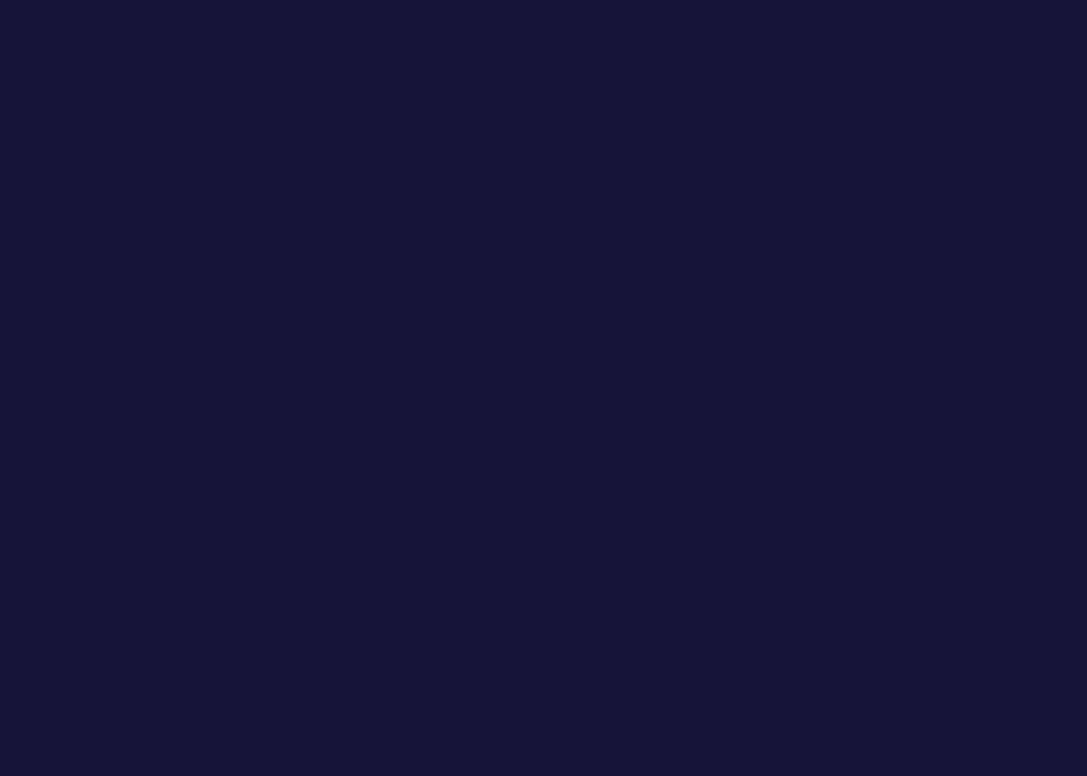
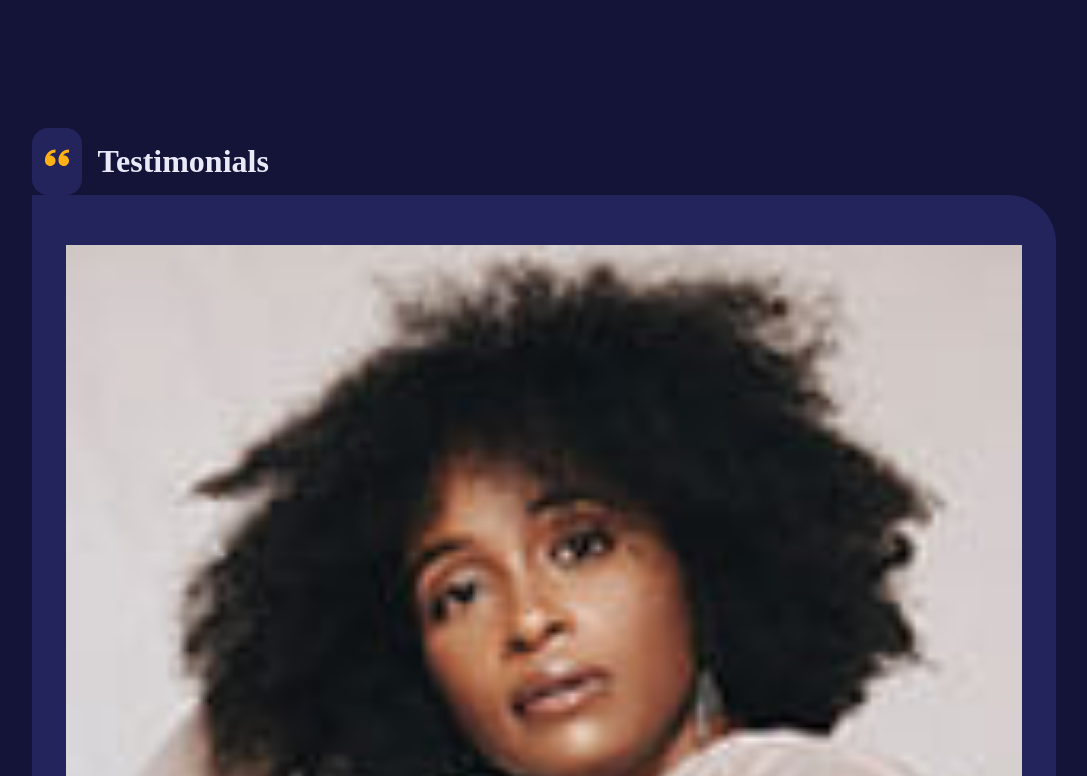
Before and after one commit to Nitesh-Muchhal2002/Fitness-website, a React (Vite) app: page / in a window 1280 px wide. Shown: the part 2980-3756 px from the top of the page, without its empty margins (96-1183 px from the left). Before the commit the page ends 2948 px from the top, so only its background shows below. Built offline with nearby package versions, Linux system fonts and the light colour scheme.

Commit message:
no changes

```diff
--- a/src/pages/home/Home.jsx
+++ b/src/pages/home/Home.jsx
@@ -4,6 +4,7 @@ import './home.css'
 import Programs from '../../components/Programs'
 import Values from '../../components/Values'
 import FAQS from '../../components/FAQS'
+import Testimonials from '../../components/Testimonials'
 
 function Home() {
   return (
@@ -12,6 +13,7 @@ function Home() {
    <Programs/>
    <Values/>
    <FAQS/>
+    <Testimonials/>
    </>
   )
 }
```
